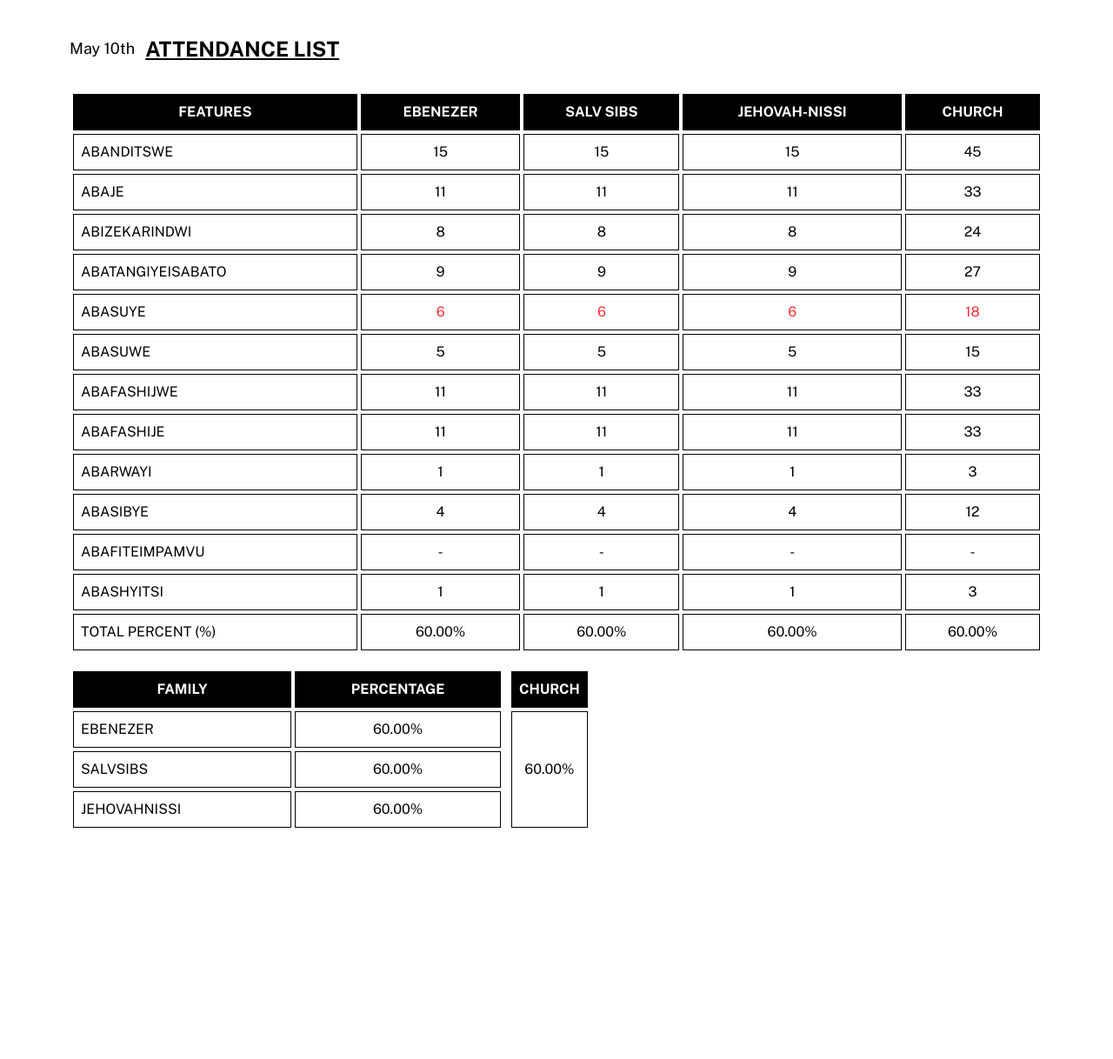
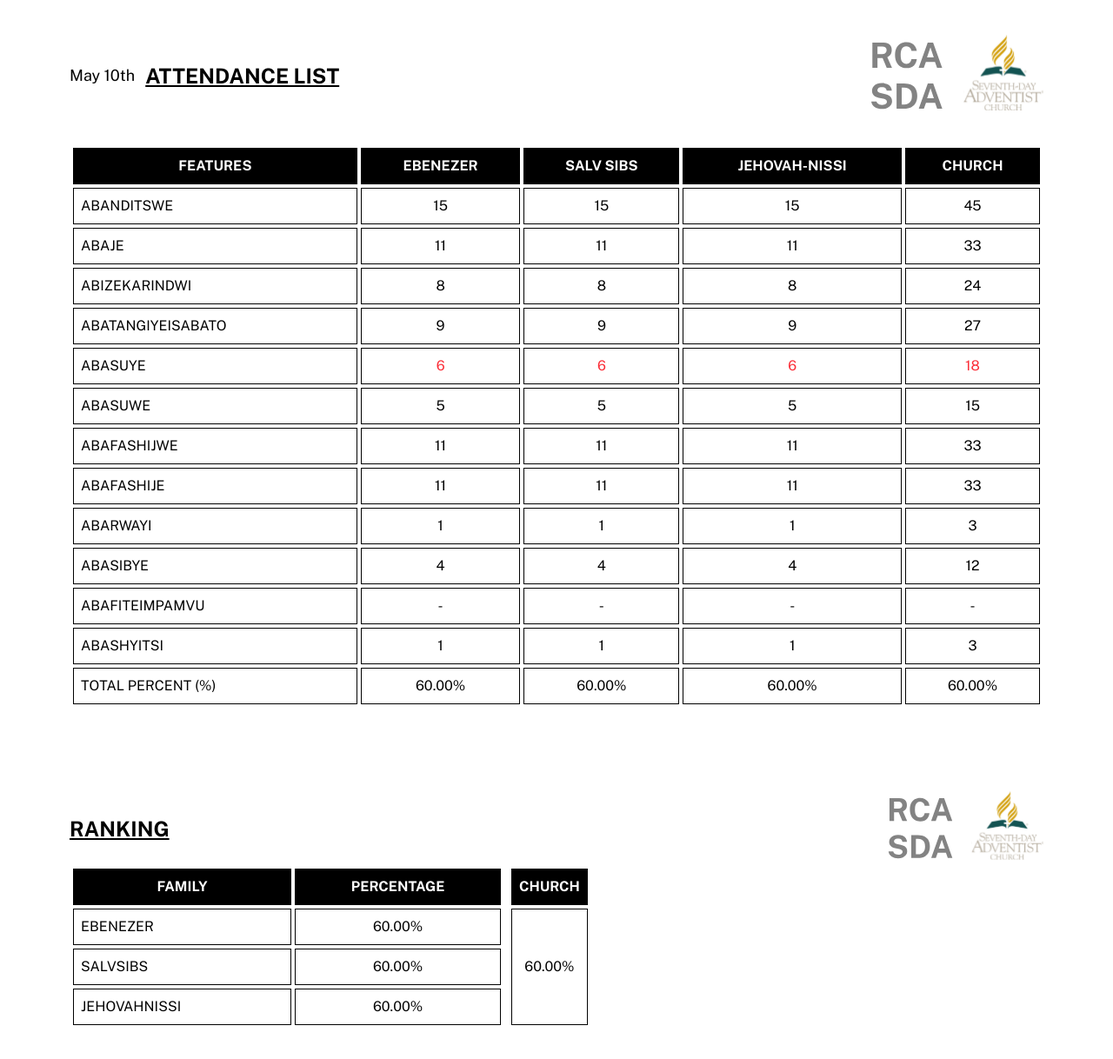
Before and after one commit to Aimable01/ssq-report, a Next.js app: page /generate in a window 1280 px wide. Shown: the top 1218 px of the page at 87% size. Before the commit the page ends 996 px from the top, so only its background shows below. Built offline with nearby package versions, Linux system fonts and the light colour scheme.

Commit message:
[feat] add the ranking table

```diff
--- a/src/app/generate/page.tsx
+++ b/src/app/generate/page.tsx
@@ -1,4 +1,5 @@
 "use client";
+import Image from "next/image";
 
 import AttendanceTable from "@/components/AttendanceTable";
 import { data } from "@/data/data";
@@ -33,6 +34,10 @@ export default function Page() {
             </h1>
           </div>
         </div>
+        {/* The logo */}
+        <div>
+          <Image src="/sda_logo.svg" alt="logo" width={200} height={200} />
+        </div>
       </div>
 
       <div className="print:break-inside-avoid">
--- a/src/components/AttendanceTable.tsx
+++ b/src/components/AttendanceTable.tsx
@@ -1,3 +1,4 @@
+import Image from "next/image";
 import { familyData } from "../data/data";
 import { calculatePercentage } from "../util/calculations";
 
@@ -260,6 +261,17 @@ export default function AttendanceTable({ data }: { data: familyData }) {
       </table>
 
       {/* Ranking table with church percentage */}
+      <div className="pt-20">
+        <div className="flex justify-between">
+          <div className="flex gap-2 items-center">
+            <h1 className="font-bold text-2xl print:text-xl underline">
+              RANKING
+            </h1>
+          </div>
+          <div>
+            <Image src="/sda_logo.svg" alt="logo" width={180} height={180} />
+          </div>
+        </div>
         <div className="flex gap-1 print:break-inside-avoid">
           <table className="w-[500px] border-separate border-spacing-1">
             <thead>
@@ -282,7 +294,9 @@ export default function AttendanceTable({ data }: { data: familyData }) {
                 .sort((a, b) => b.percentage - a.percentage)
                 .map(({ name, percentage }) => (
                   <tr key={name} className="print:text-sm">
-                  <td className="border border-black p-2 print:p-1">{name}</td>
+                    <td className="border border-black p-2 print:p-1">
+                      {name}
+                    </td>
                     <td
                       className={`border border-black p-2 print:p-1 text-center ${
                         percentage < 50 ? "text-red-500" : ""
@@ -318,5 +332,6 @@ export default function AttendanceTable({ data }: { data: familyData }) {
           </table>
         </div>
       </div>
+    </div>
   );
 }
```
Also changed, not shown: public/sda_logo.svg (added). Lines whose indentation alone changed are shown as unchanged.
